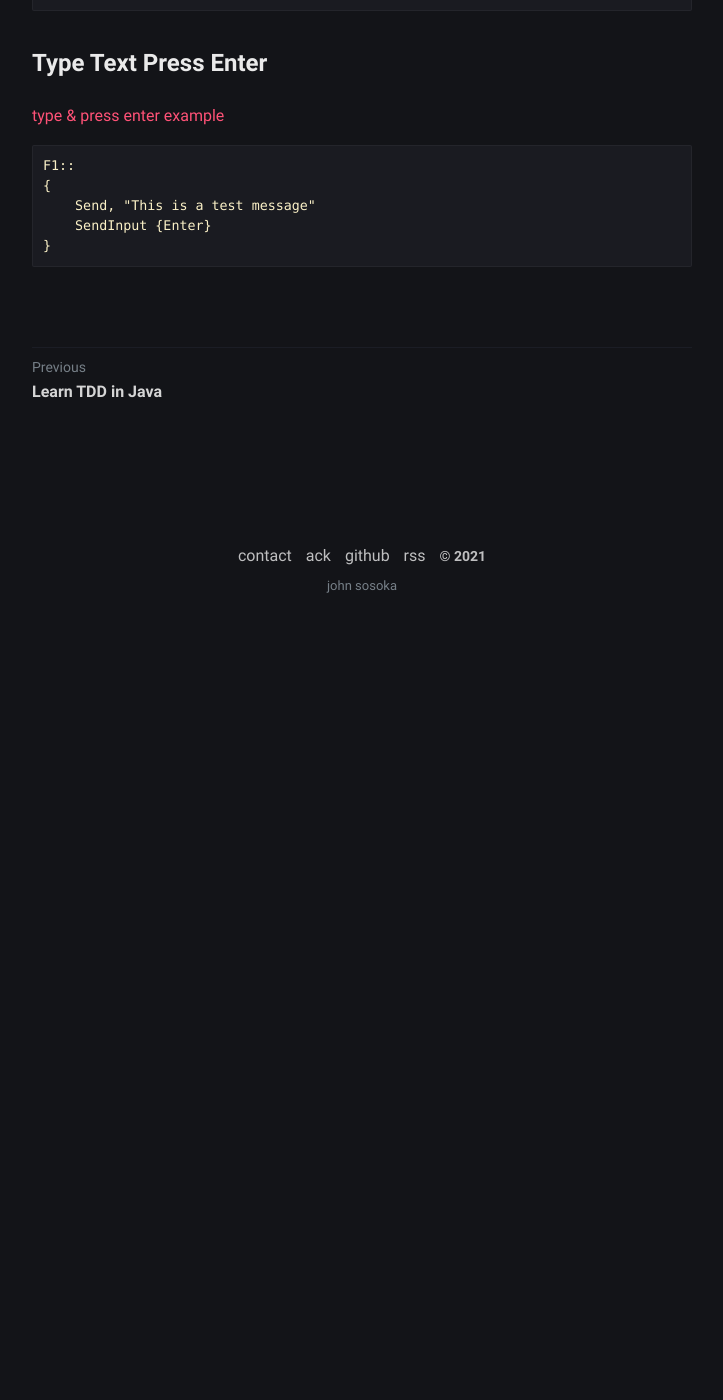
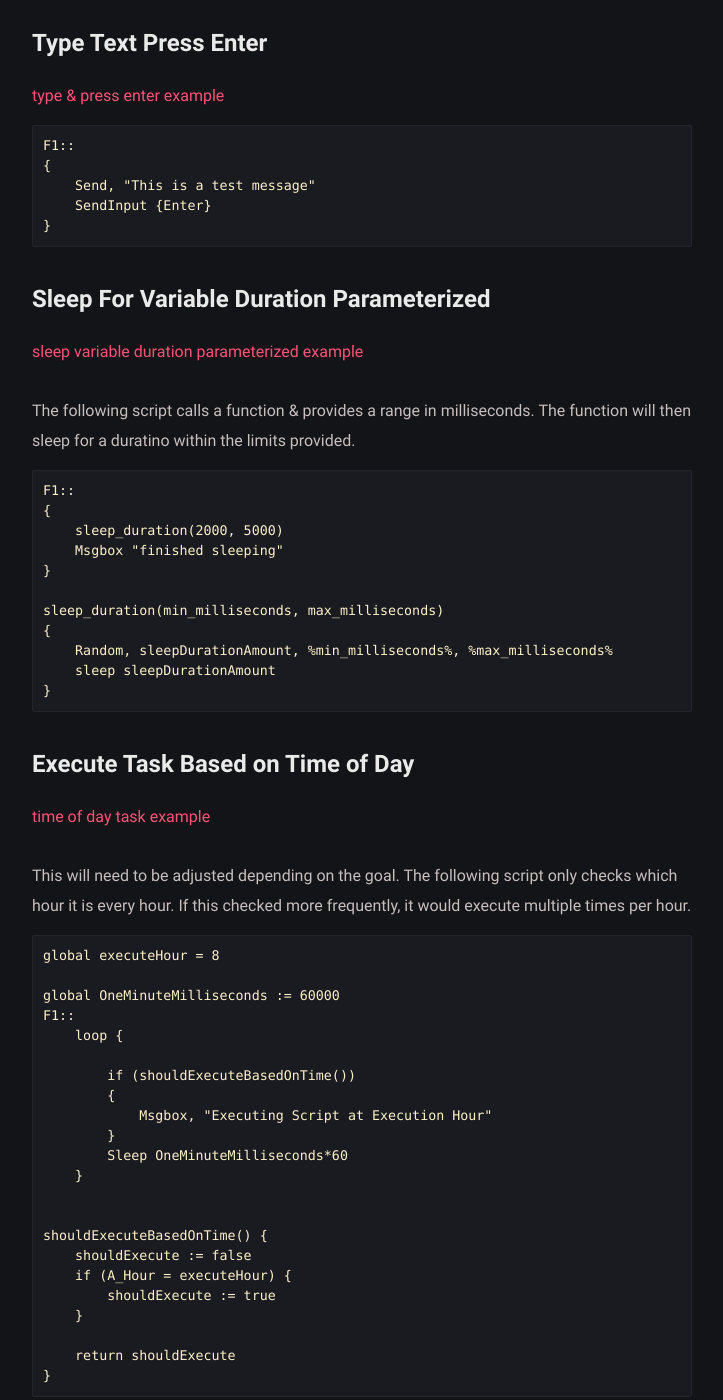
Before and after one commit to johnsosoka/site-johnsosoka-com, a Jekyll site: the page built from website/_notes/cookbook/ahk-recipe-examples/2021-12-27-ahk-recipes-example-howto.md, in a window 1280 px wide and 1400 px high, scrolled down 3564 px. Shown: the whole window, without its empty margins (278-1001 px from the left). Built offline with Jekyll 4.4.1, drawn with Linux system fonts in a browser that asks for light colours; before the commit the page ends 4194 px from its top, so only the background shows below that; some of the changed text lies outside the part shown.

Commit message:
wrapping up AHK notes first pass + adjusting notes page description

````diff
--- a/website/_notes/cookbook/ahk-recipe-examples/2021-12-25-ahk-recipes-example-howto.md
+++ b/website/_notes/cookbook/ahk-recipe-examples/2021-12-27-ahk-recipes-example-howto.md
@@ -27,9 +27,9 @@ Note: In most of these examples, I bind the script to `F1` function key.
 7. [Type Text Press Enter](#type-text-press-enter)
 
 ### Recipes
-1. Sleep for a Variable Duration (Parameterized)
-2. Execute Task Based on Time of Day
-3. Execute Task With Percent Chance of Execution
+1. [Sleep for a Variable Duration (Parameterized)](#sleep-for-variable-duration-parameterized)
+2. [Execute Task Based on Time of Day](#execute-task-based-on-time-of-day)
+3. [Execute Task With Percent Chance of Execution](#execute-task-with-percent-chance-of-execution)
 
 ## Bind Script to Function Key
 [bind script example](https://github.com/johnsosoka/code-examples/blob/main/ahk/ahk-recipes-examples/001-bind-script-to-key.ahk)
@@ -55,7 +55,6 @@ return
 
 **inline**
 ```
-
 F1::
 {
     name_variable := "john"
@@ -145,3 +144,79 @@ F1::
     SendInput {Enter}
 }
 ```
+
+# Sleep For Variable Duration Parameterized
+[sleep variable duration parameterized example](https://github.com/johnsosoka/code-examples/blob/main/ahk/ahk-recipes-examples/recipes/sleep-for-variable-duration-paramaterized.ahk)
+
+The following script calls a function & provides a range in milliseconds. The function will then sleep for a duratino
+within the limits provided.
+
+```
+F1::
+{
+    sleep_duration(2000, 5000)
+    Msgbox "finished sleeping"
+}
+
+sleep_duration(min_milliseconds, max_milliseconds)
+{
+    Random, sleepDurationAmount, %min_milliseconds%, %max_milliseconds%
+    sleep sleepDurationAmount
+}
+```
+
+# Execute Task Based on Time of Day
+[time of day task example](https://github.com/johnsosoka/code-examples/blob/main/ahk/ahk-recipes-examples/recipes/execute-task-based-on-time-of-day.ahk)
+
+This will need to be adjusted depending on the goal. The following script only checks which hour it is every hour. If
+this checked more frequently, it would execute multiple times per hour.
+
+```
+global executeHour = 8
+
+global OneMinuteMilliseconds := 60000
+F1::
+    loop {
+
+        if (shouldExecuteBasedOnTime())
+        {
+            Msgbox, "Executing Script at Execution Hour"
+        }
+        Sleep OneMinuteMilliseconds*60
+    }
+
+
+shouldExecuteBasedOnTime() {
+    shouldExecute := false
+    if (A_Hour = executeHour) {
+        shouldExecute := true
+    }
+
+    return shouldExecute
+}
+```
+
+# Execute Task With Percent Chance of Execution
+[percent chance execution example](https://github.com/johnsosoka/code-examples/blob/main/ahk/ahk-recipes-examples/recipes/execute-task-percent-execution-chance.ahk)
+
+```
+global percentChanceOfExecution := 50
+
+F1::
+{
+    if (shouldExecuteBasedOnChance()) {
+        Msgbox, % Format("I executed with {}% of execution", percentChanceOfExecution)
+    }
+}
+
+shouldExecuteBasedOnChance() {
+    shouldExecute := false
+    Random, randomNumber, 1, 100
+
+    if (randomNumber <= percentChanceOfExecution) {
+        shouldExecute := true
+    }
+
+    return shouldExecute
+}
+```
````
Also changed, not shown: website/pages/notes.md (+3 -2 lines).
